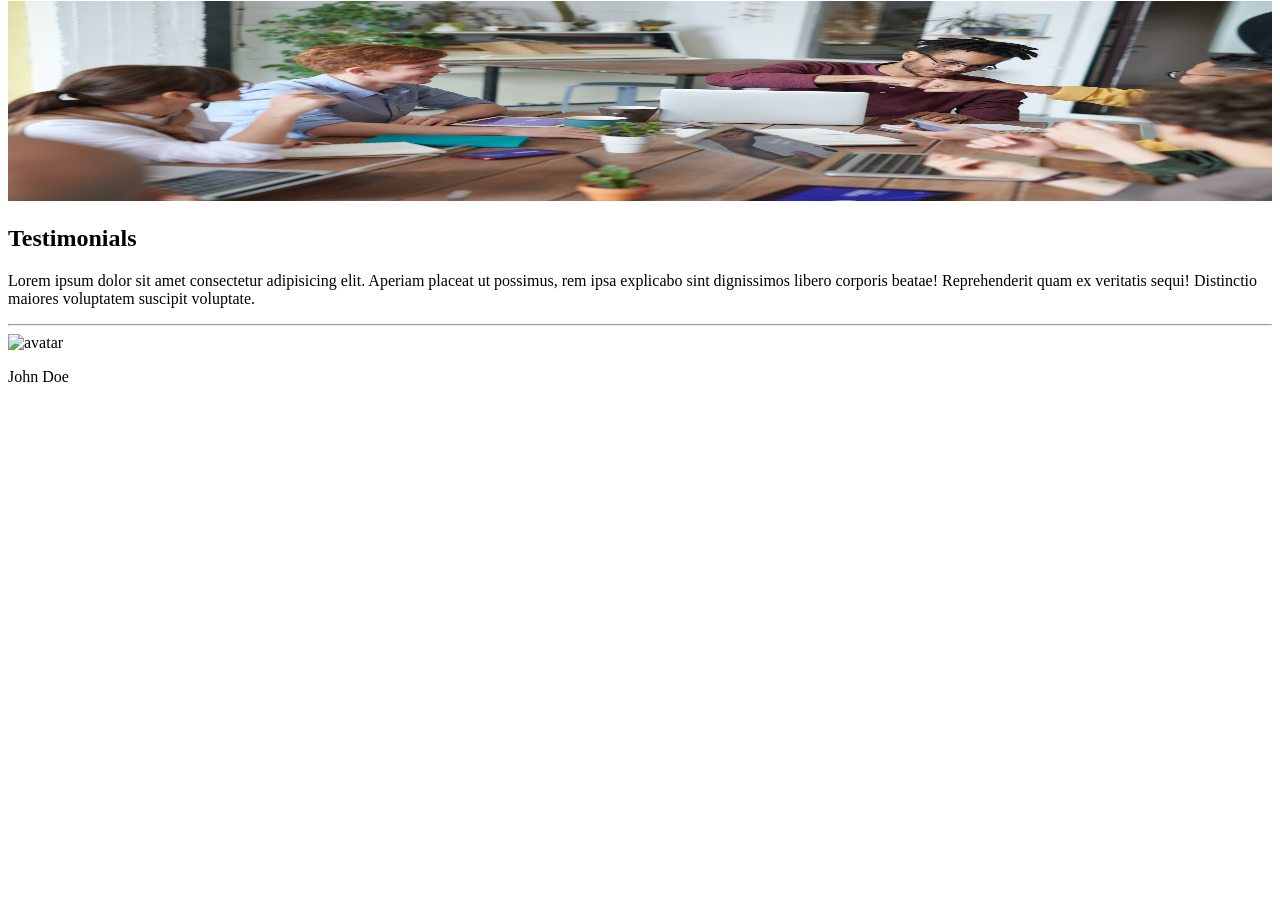
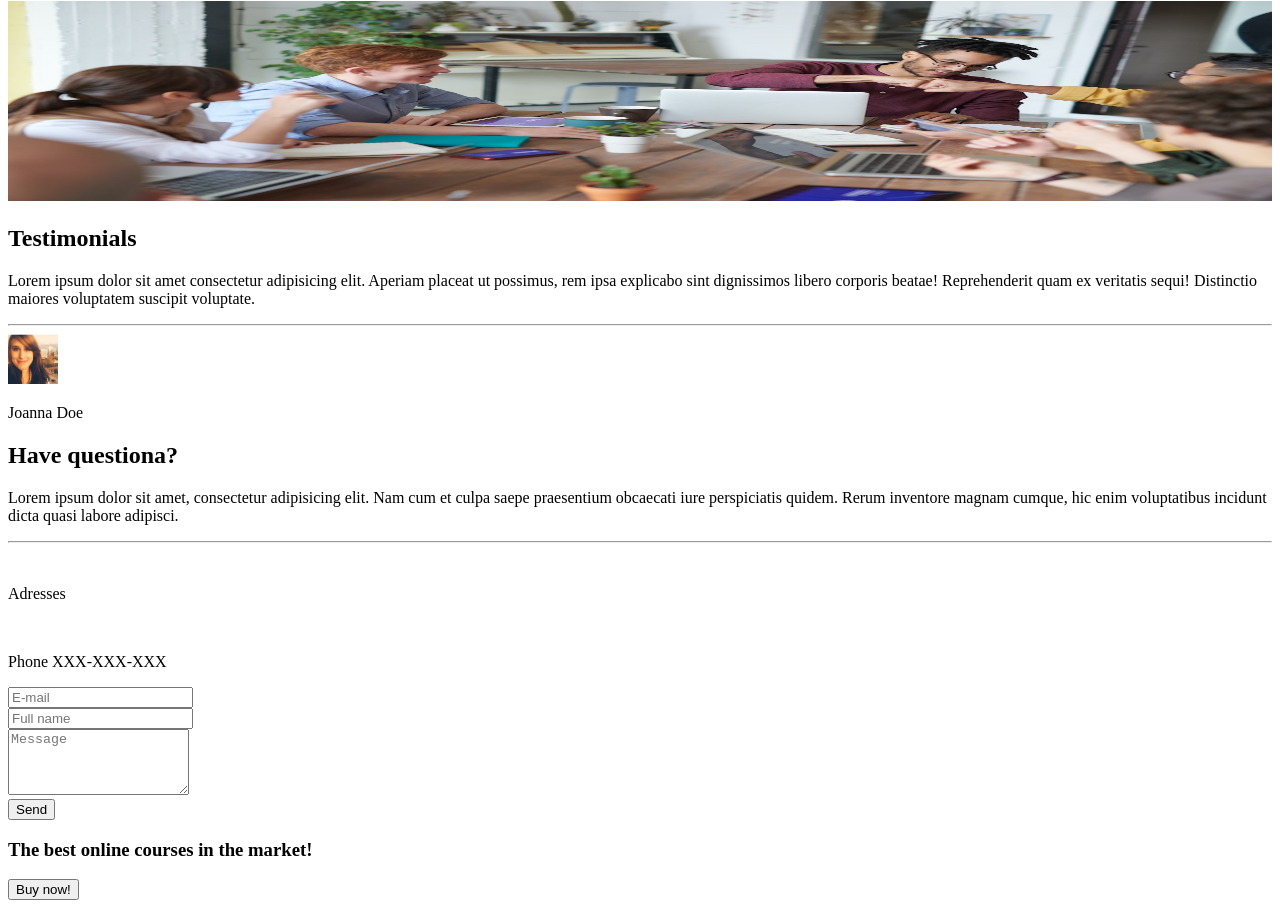
Before and after one commit to BeataBazyl/Project--online-courses, a plain HTML site: page index.html in a window 1280 px wide. Shown: the part 959-1867 px from the top of the page. Before the commit the page ends 1361 px from the top, so only its background shows below. Drawn offline with Linux system fonts and the light colour scheme.

Commit message:
final html structure

```diff
--- a/index.html
+++ b/index.html
@@ -115,7 +115,9 @@
     <div id="about">
         <div>
             <h2>About</h2>
-            <p>Lorem ipsum dolor sit amet consectetur adipisicing elit. Delectus maiores cumque nesciunt nobis corporis praesentium maxime ducimus dolor temporibus. Iusto commodi provident asperiores ut obcaecati nostrum cupiditate eius, quaerat autem.</p>
+            <p>Lorem ipsum dolor sit amet consectetur adipisicing elit. Delectus maiores cumque nesciunt nobis corporis
+                praesentium maxime ducimus dolor temporibus. Iusto commodi provident asperiores ut obcaecati nostrum
+                cupiditate eius, quaerat autem.</p>
         </div>
         <div>
             <img
@@ -131,22 +133,88 @@
 
         <h2>Testimonials</h2>
         <div>
-            <p>Lorem ipsum dolor sit amet consectetur adipisicing elit. Aperiam placeat ut possimus, rem ipsa explicabo sint dignissimos libero corporis beatae! Reprehenderit quam ex veritatis sequi! Distinctio maiores voluptatem suscipit voluptate.</p>
-            <hr/>
+            <p>Lorem ipsum dolor sit amet consectetur adipisicing elit. Aperiam placeat ut possimus, rem ipsa explicabo
+                sint dignissimos libero corporis beatae! Reprehenderit quam ex veritatis sequi! Distinctio maiores
+                voluptatem suscipit voluptate.</p>
+            <hr />
             <img
-            src="./img/team.jpg"
+                src="./img/avatar.jpg"
                 alt="avatar"
                 width="50"
             >
             <p>
-                John Doe
+                Joanna Doe
             </p>
         </div>
     </div>
 
-    <div id="contact"></div>
+    <div id="contact">
 
-    <div id="footer"></div>
+        <div>
+            <div>
+                <h2>Have questiona?</h2>
+                <p>Lorem ipsum dolor sit amet, consectetur adipisicing elit. Nam cum et culpa saepe praesentium
+                    obcaecati
+                    iure perspiciatis quidem. Rerum inventore magnam cumque, hic enim voluptatibus incidunt dicta quasi
+                    labore adipisci.</p>
+                <hr />
+            </div>
+            <div>
+                <img
+                    src=""
+                    alt=""
+                >
+                <p>Adresses</p>
+            </div>
+            <div>
+                <img
+                    src=""
+                    alt=""
+                >
+                <p>Phone XXX-XXX-XXX</p>
+            </div>
+        </div>
+
+        <div>
+
+            <form>
+                <div>
+                    <div>
+                        <input
+                            type="email"
+                            placeholder="E-mail"
+                        />
+                    </div>
+                    <div>
+                        <input
+                            type="text"
+                            placeholder="Full name"
+                        />
+                    </div>
+                </div>
+                <textarea
+                    rows="4"
+                    placeholder="Message"
+                ></textarea>
+                <div>
+
+                </div>
+
+                <div>
+                    <button>Send</button>
+                </div>
+
+            </form>
+
+        </div>
+
+    </div>
+    </div>
+
+    <div id="footer">
+        <h3>The best online courses in the market!</h3>
+        <button>Buy now!</button>
+    </div>
 </body>
 
 </html>
```
Also changed, not shown: img/avatar.jpg (added). Lines whose indentation alone changed are shown as unchanged.
